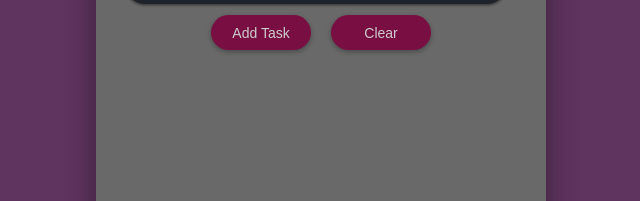
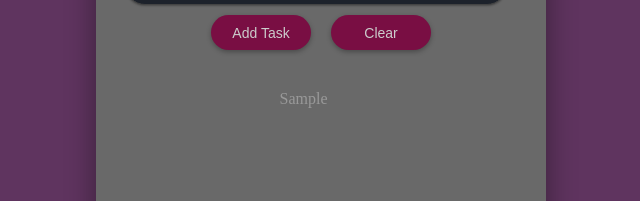
Before and after one commit to OldDognoob/TrackManager, a React (Create React App) app in the folder tracker-app/: page / in a window 1280 px wide. Both pictures are taken after typing "Sample" into the empty fields and a click on the button "Clear". Shown: the part 316-517 px from the top of the page, without its empty margins (319-959 px from the left). Built offline with nearby package versions, Linux system fonts and the light colour scheme.

Commit message:
final-changes

```diff
--- a/tracker-app/src/components/Task.js
+++ b/tracker-app/src/components/Task.js
@@ -21,4 +21,4 @@ const Task = ({ task }) => {
   )
 }
 
-export default Task;
+export default Task
--- a/tracker-app/src/components/TaskList.js
+++ b/tracker-app/src/components/TaskList.js
@@ -1,16 +1,21 @@
-/* eslint-disable array-callback-return */
 import React, { useContext } from "react";
 import { TaskListContext } from "../contexts/TaskListContext";
+import Task from "./Task";
 
 const TaskList = () => {
   const { tasks } = useContext(TaskListContext);
+
   return (
     <div>
-      <ul className="list">
-        {tasks.map((task)=>{
-            return
-        })}
-      </ul>
+      {tasks.length ? (
+        <ul className="list">
+          {tasks.map(task => {
+            return <Task task={task} key={task.id} />;
+          })}
+        </ul>
+      ) : (
+        <div className="no-tasks">No Tasks</div>
+      )}
     </div>
   );
 };
--- a/tracker-app/src/contexts/TaskListContext.js
+++ b/tracker-app/src/contexts/TaskListContext.js
@@ -1,5 +1,6 @@
 import React, { createContext, useState, useEffect } from 'react';
 import {v1 as uuid} from 'uuid';
+uuid();
 
 export const TaskListContext = createContext()
 
```
